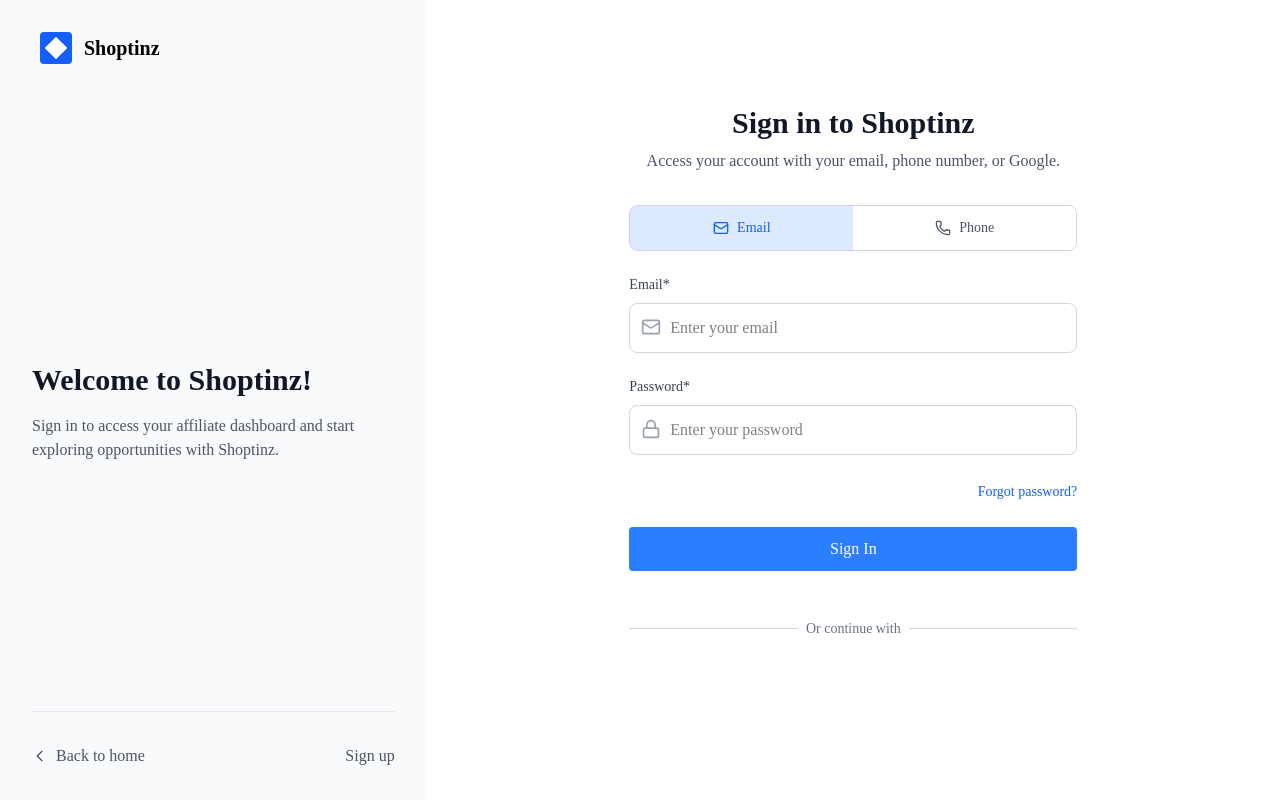
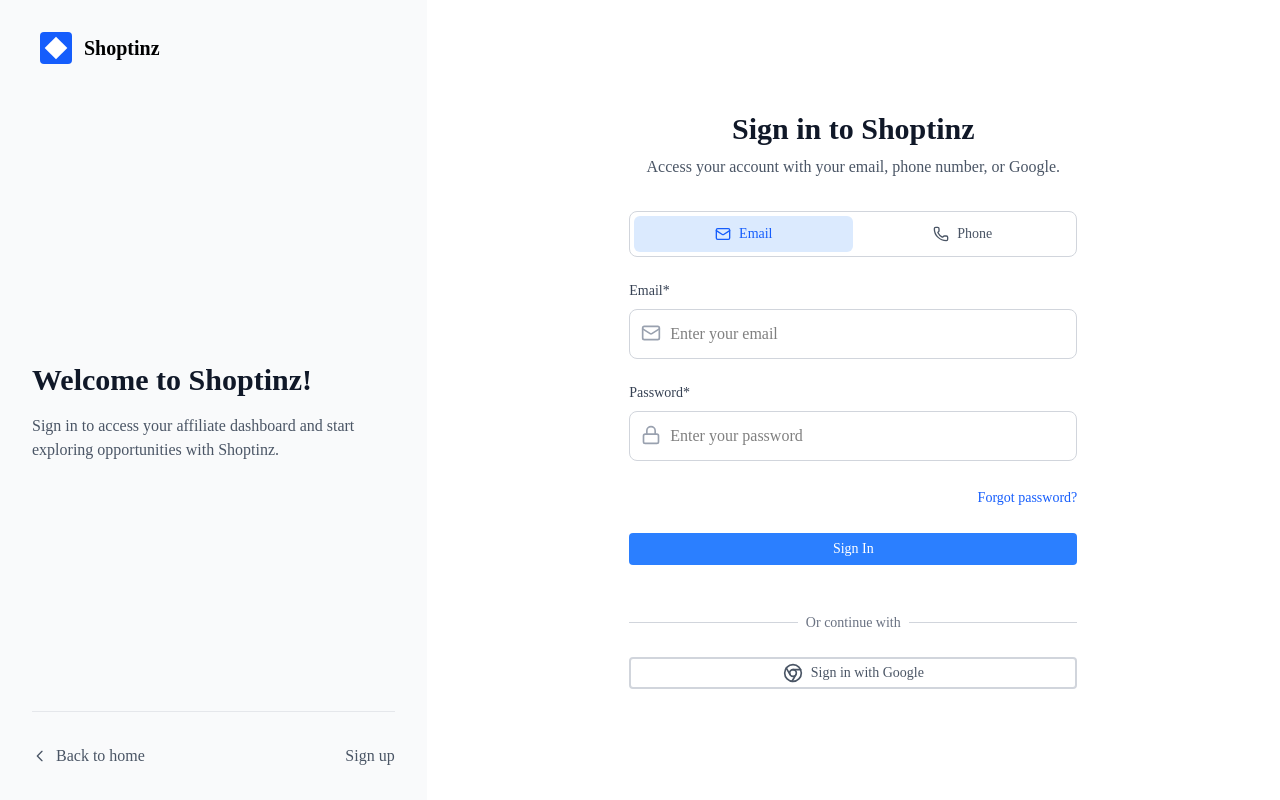
Before and after one commit to fasakinhenry/shoptinz, a React (Vite) app in the folder client/: page /signin in a window 1280 px wide. Built offline with nearby package versions, Linux system fonts and the light colour scheme; a web font is replaced by a local one.

Commit message:
feat: create the signin page

```diff
--- a/client/src/routes/signin/signinPage.jsx
+++ b/client/src/routes/signin/signinPage.jsx
@@ -92,8 +92,8 @@
 
   return (
     <div className='min-h-screen flex bg-gray-50 lg:bg-white'>
-      {/* Left Sidebar - Hidden on mobile, fixed height */}
-      <div className='hidden lg:flex lg:w-1/3 bg-gray-50 p-8 flex-col h-screen'>
+      {/* Left Sidebar - Fixed on desktop, vertically spaced like Signup */}
+      <div className='hidden lg:flex lg:w-1/3 bg-gray-50 p-8 h-screen fixed top-0 left-0 flex-col justify-between'>
         {/* Logo */}
         <div className='flex items-center mb-12'>
           <div className='w-8 ml-2 h-8 bg-blue-600 rounded flex items-center justify-center mr-3'>
@@ -102,7 +102,7 @@
           <span className='text-xl font-semibold'>Shoptinz</span>
         </div>
 
-        {/* Welcome Message */}
+        {/* Welcome Message - Centered vertically */}
         <div className='flex-1 flex flex-col justify-center'>
           <h2 className='text-3xl font-semibold text-gray-900 mb-4'>
             Welcome to Shoptinz!
@@ -114,7 +114,8 @@
         </div>
 
         {/* Bottom Navigation */}
-        <div className='flex justify-between items-center pt-8 border-t border-gray-200'>
+        <div className='pt-8 border-t border-gray-200'>
+          <div className='flex justify-between items-center'>
             <button
               onClick={handleBackToHome}
               className='flex items-center text-gray-600 hover:text-blue-800 transition-colors cursor-pointer'
@@ -142,9 +143,10 @@
             </button>
           </div>
         </div>
+      </div>
 
-      {/* Right Content */}
-      <div className='flex-1 bg-white p-6 sm:p-8 lg:p-12 flex flex-col justify-center min-h-screen'>
+      {/* Right Content - Scrollable */}
+      <div className='flex-1 lg:ml-[33.33%] bg-white p-6 sm:p-8 lg:p-12 flex flex-col justify-center min-h-screen overflow-y-auto'>
         <div className='max-w-md mx-auto w-full'>
           {/* Mobile Logo */}
           <div className='lg:hidden flex items-center justify-center mb-8'>
@@ -173,13 +175,13 @@
 
           <div className='space-y-6'>
             {/* Email/Phone Tabs */}
-            <div className='flex border border-gray-300 rounded-lg overflow-hidden'>
+            <div className='flex rounded-lg p-1 border border-gray-300'>
               <button
                 onClick={() => setLoginMethod('email')}
-                className={`flex-1 py-3 text-sm font-medium transition-colors cursor-pointer flex items-center justify-center gap-2 ${
+                className={`flex-1 py-2 text-sm font-medium transition-colors cursor-pointer flex items-center justify-center gap-2 ${
                   loginMethod === 'email'
-                    ? 'bg-blue-100 text-blue-600'
-                    : 'bg-white text-gray-600 hover:bg-gray-50'
+                    ? 'bg-blue-100 text-blue-600 rounded-md'
+                    : 'text-gray-600 hover:text-blue-600'
                 }`}
               >
                 <Mail className='w-4 h-4' />
@@ -187,10 +189,10 @@
               </button>
               <button
                 onClick={() => setLoginMethod('phone')}
-                className={`flex-1 py-3 text-sm font-medium transition-colors cursor-pointer flex items-center justify-center gap-2 ${
+                className={`flex-1 py-2 text-sm font-medium transition-colors cursor-pointer flex items-center justify-center gap-2 ${
                   loginMethod === 'phone'
-                    ? 'bg-blue-100 text-blue-600'
-                    : 'bg-white text-gray-600 hover:bg-gray-50'
+                    ? 'bg-blue-100 text-blue-600 rounded-md'
+                    : 'text-gray-600 hover:text-blue-600'
                 }`}
               >
                 <Phone className='w-4 h-4' />
@@ -257,7 +259,6 @@
               disabled={isLoading}
               variant='primary'
               className='w-full'
-              size='md'
             >
               {isLoading ? 'Loading...' : 'Sign In'}
             </Button>
@@ -275,11 +276,11 @@
 
             {/* Google Sign-in Button */}
             <Button
-              variant='tertiary'
+              variant='secondary'
               onClick={handleGoogleSignin}
               disabled={isLoading}
-              leftIcon={<Chrome className='w-5 h-5' />}
-              className='w-full'
+              leftIcon={<Chrome className='w-5 h-5 text-gray-600' />}
+              className='w-full text-gray-600 hover:text-gray-600 border-gray-300 hover:bg-gray-50'
             >
               Sign in with Google
             </Button>
```
Lines whose indentation alone changed are shown as unchanged.
